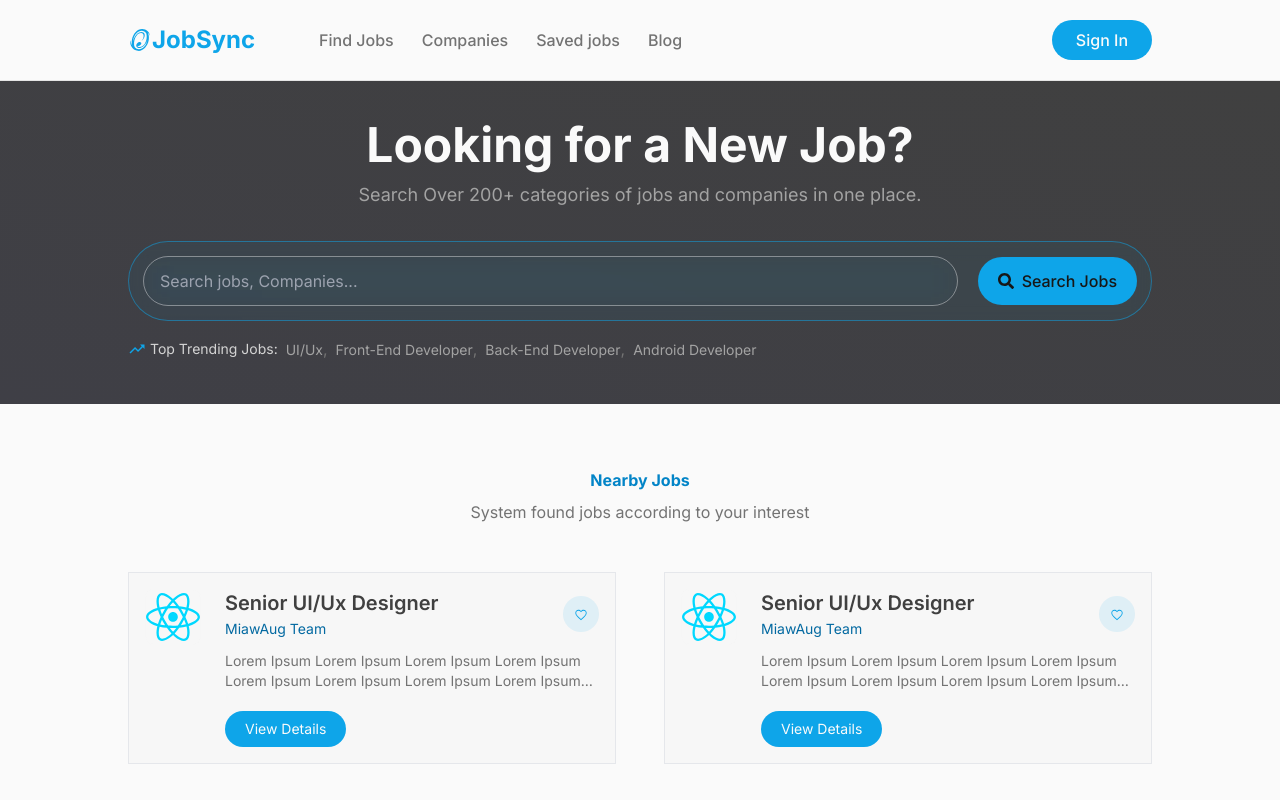
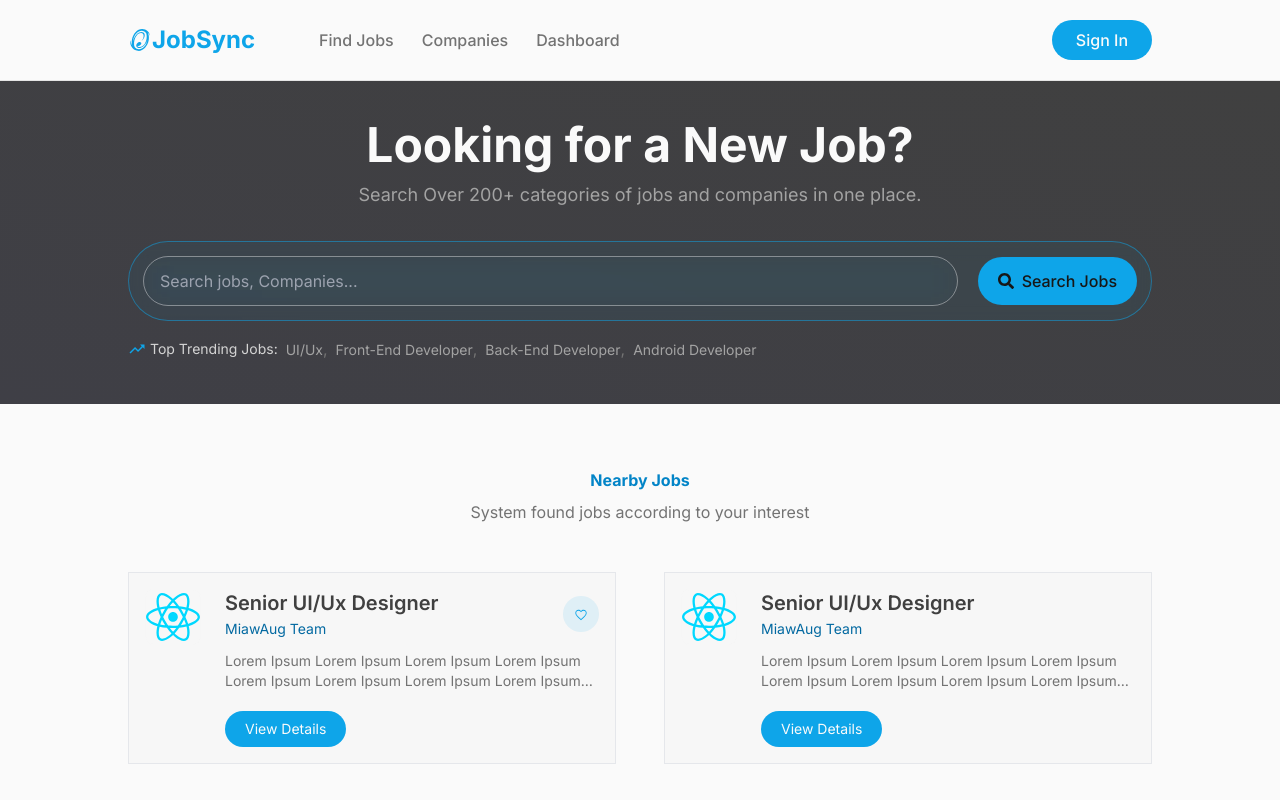
Before and after one commit to arkavidia-academya-WSE-2025/jobseeker-reactjs, a React (Vite) app in the folder fe-arkavidia/: page / in a window 1280 px wide. Shown: the top 800 px of the page. Built offline with nearby package versions, Linux system fonts and the light colour scheme.

Commit message:
Update: Navbar component: replace 'Saved jobs' and 'Blog' links with 'Dashboard' link

```diff
--- a/fe-arkavidia/src/components/navbar/Navbar.jsx
+++ b/fe-arkavidia/src/components/navbar/Navbar.jsx
@@ -10,8 +10,7 @@ const Navbar = () => {
   const navLinks = [
     { href: "/", label: "Find Jobs" },
     { href: "/companies", label: "Companies" },
-    { href: "/saved-jobs", label: "Saved jobs" },
-    { href: "/blog", label: "Blog" },
+    { href: "/dashboard", label: "Dashboard" },
   ];
 
   const handleClick = () => {
--- a/fe-arkavidia/src/components/pages/home/nearbyjobs/NearbyJobs.jsx
+++ b/fe-arkavidia/src/components/pages/home/nearbyjobs/NearbyJobs.jsx
@@ -105,12 +105,12 @@ const NearbyJobs = () => {
                     </Link>
                     <p className="text-sm text-sky-700">MiawAug Team</p>
                   </div>
-                  <Link
+                  {/* <Link
                     to="/"
                     className="w-9 h-9 rounded-full bg-sky-500/10 flex items-center justify-center hover:bg-sky-500/10 ease-in-out duration-300"
                   >
                     <IoMdHeartEmpty className="text-sky-500 text-2x1 pt-0.5" />
-                  </Link>
+                  </Link> */}
                 </div>
 
                 <p className="text-sm text-neutral-500 line-clamp-2">
```
